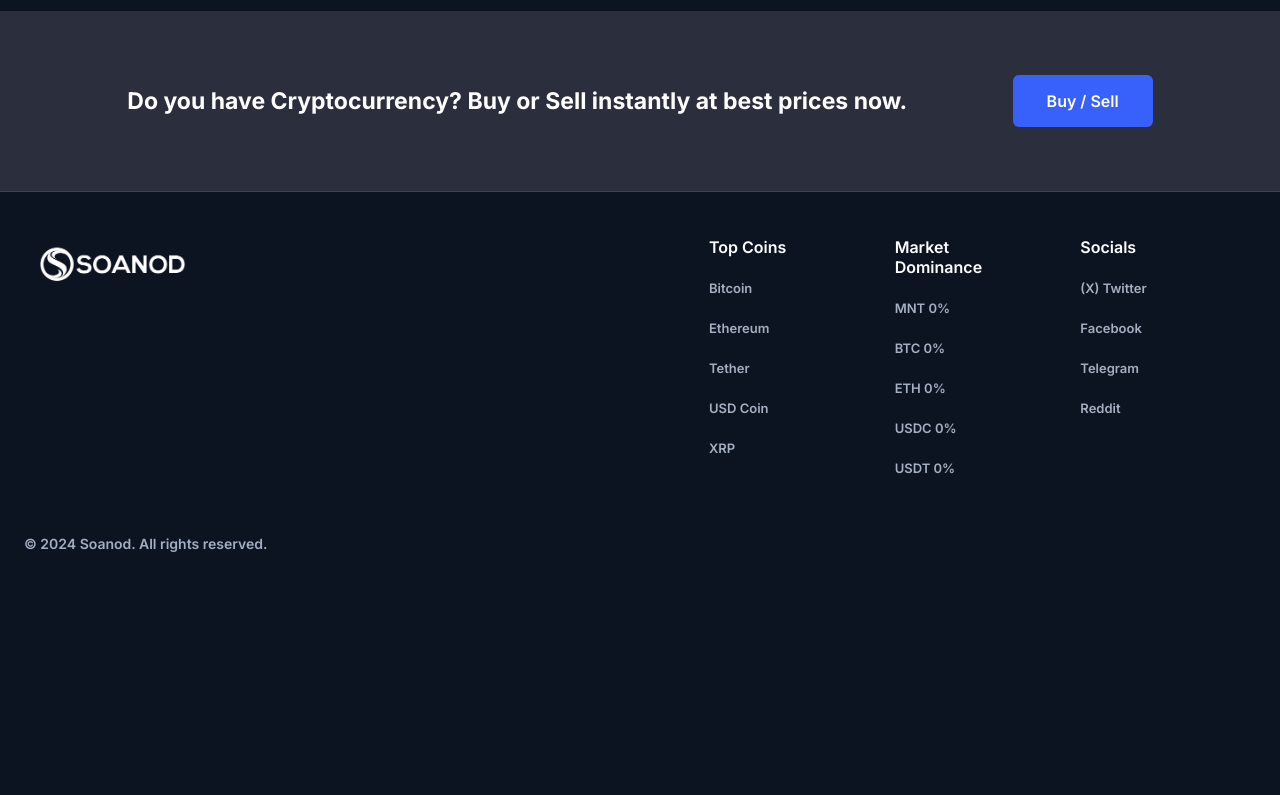
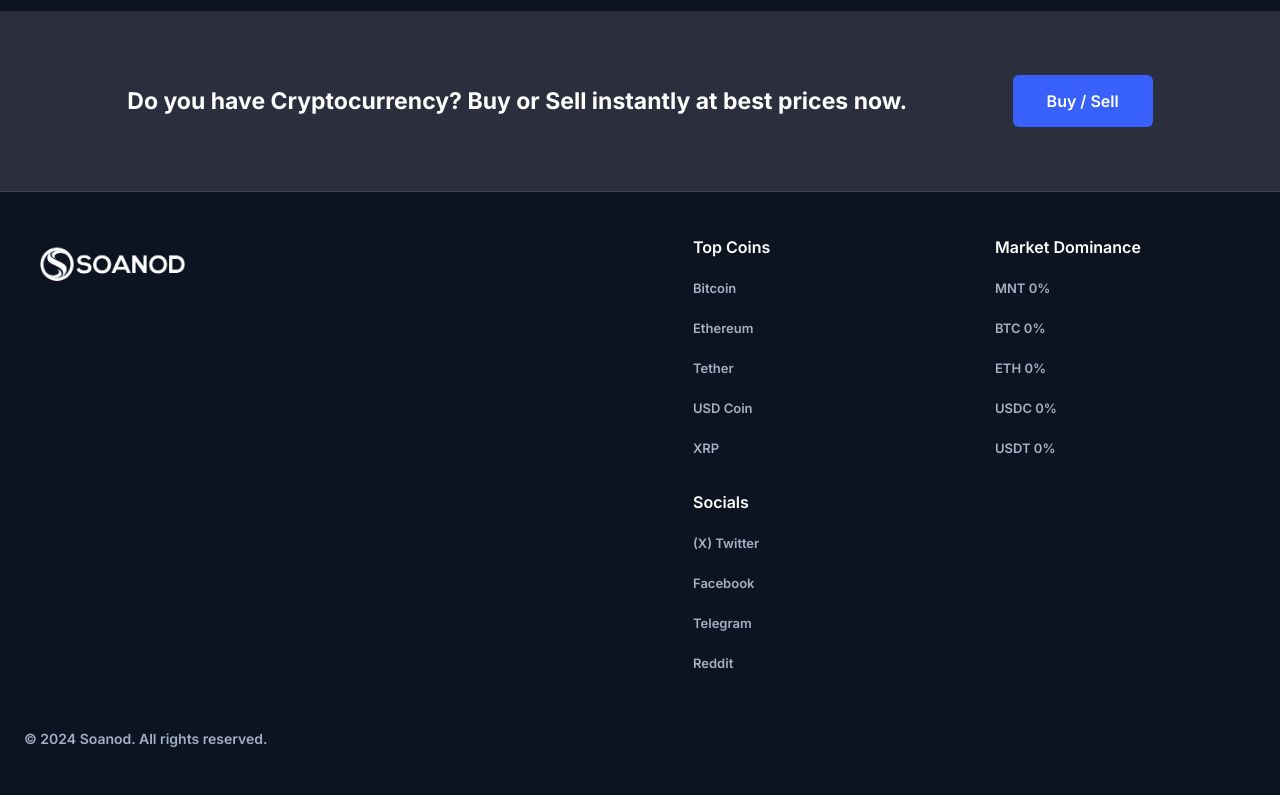
Before and after one commit to MaitisamY/soanod-frontend, a PHP site: page / in a window 1280 px wide. Shown: the part 1032-1827 px from the top of the page. Before the commit the page ends 1584 px from the top, so only its background shows below. Run offline with PHP 8.4, Linux system fonts and the light colour scheme.

Commit message:
Update footer.css

```diff
--- a/footer.css
+++ b/footer.css
@@ -110,10 +110,12 @@ footer .section-2 .links-container {
     height: auto;
     background: none;
     display: grid;
-    grid-template-columns: repeat(3, 1fr);
+    grid-template-columns: repeat(2, 1fr);
     grid-template-rows: 1fr;
-    gap: 10px;
-    padding: 0 2rem;
+    justify-content: start;
+    align-items: start;
+    gap: 25px;
+    padding: 0 1rem;
     margin: 0;
     box-sizing: border-box;
 }
```
